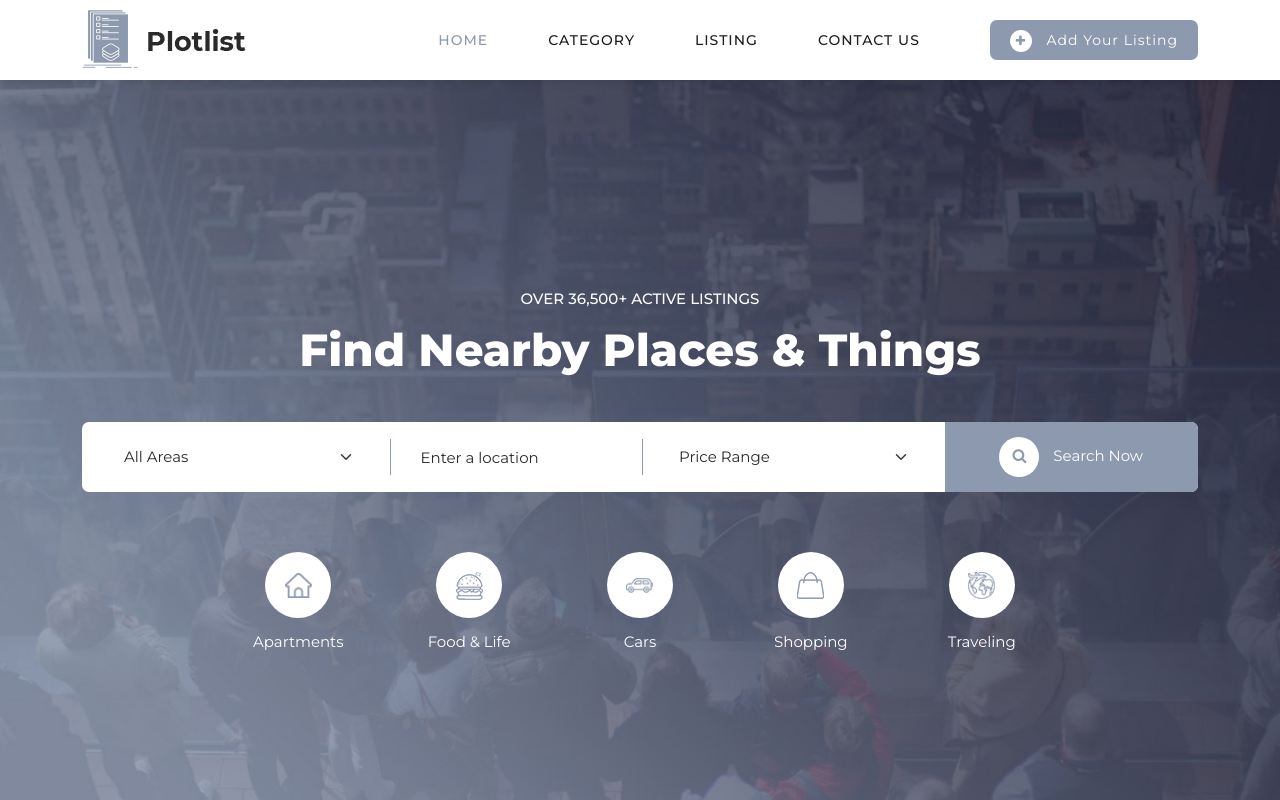
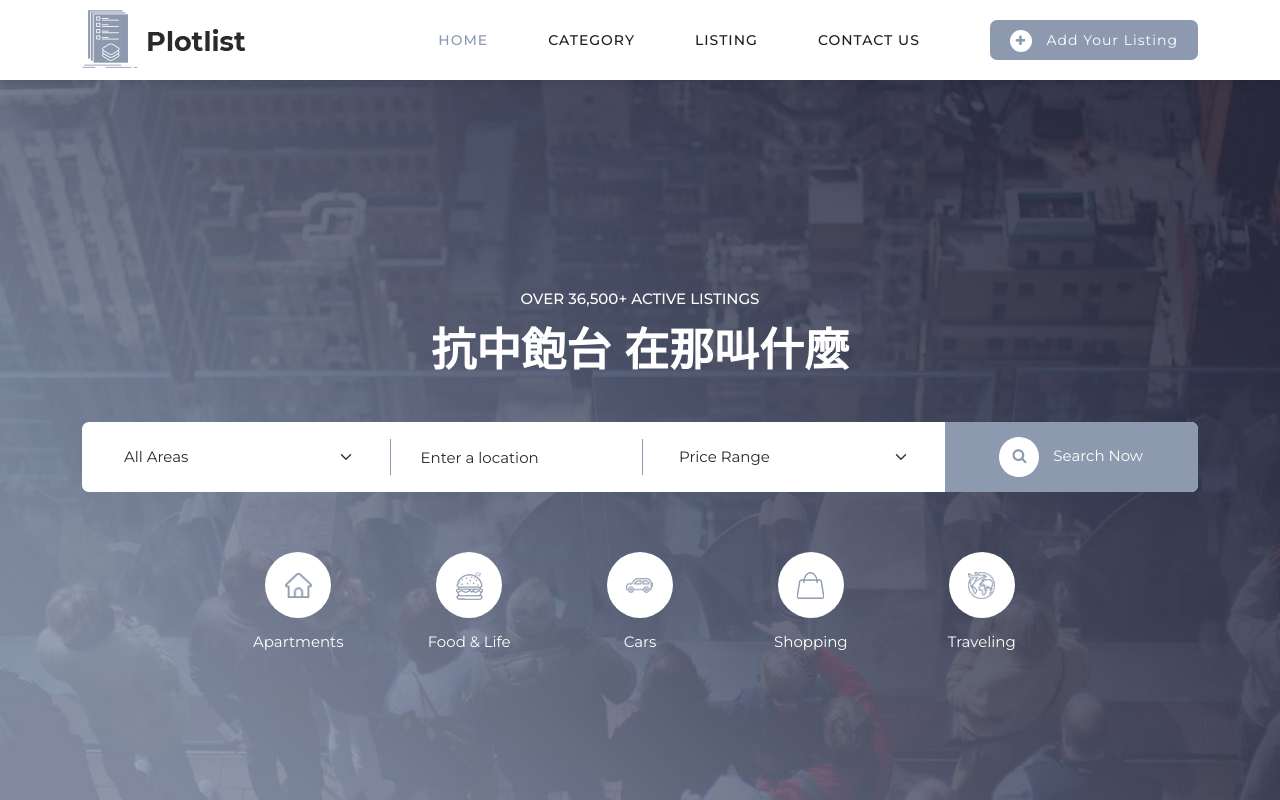
Before and after one commit to Lu-cheng-han/App_demo, a plain HTML site: page index.html in a window 1280 px wide. Shown: the top 800 px of the page. Drawn offline with Linux system fonts and the light colour scheme.

Commit message:
第一次commit version1.01

```diff
--- a/index.html
+++ b/index.html
@@ -80,7 +80,7 @@ https://templatemo.com/tm-564-plot-listing
         <div class="col-lg-12">
           <div class="top-text header-text">
             <h6>Over 36,500+ Active Listings</h6>
-            <h2>Find Nearby Places &amp; Things</h2>
+            <h2> 抗中飽台 在那叫什麼</h2>
           </div>
         </div>
         <div class="col-lg-12">
```
